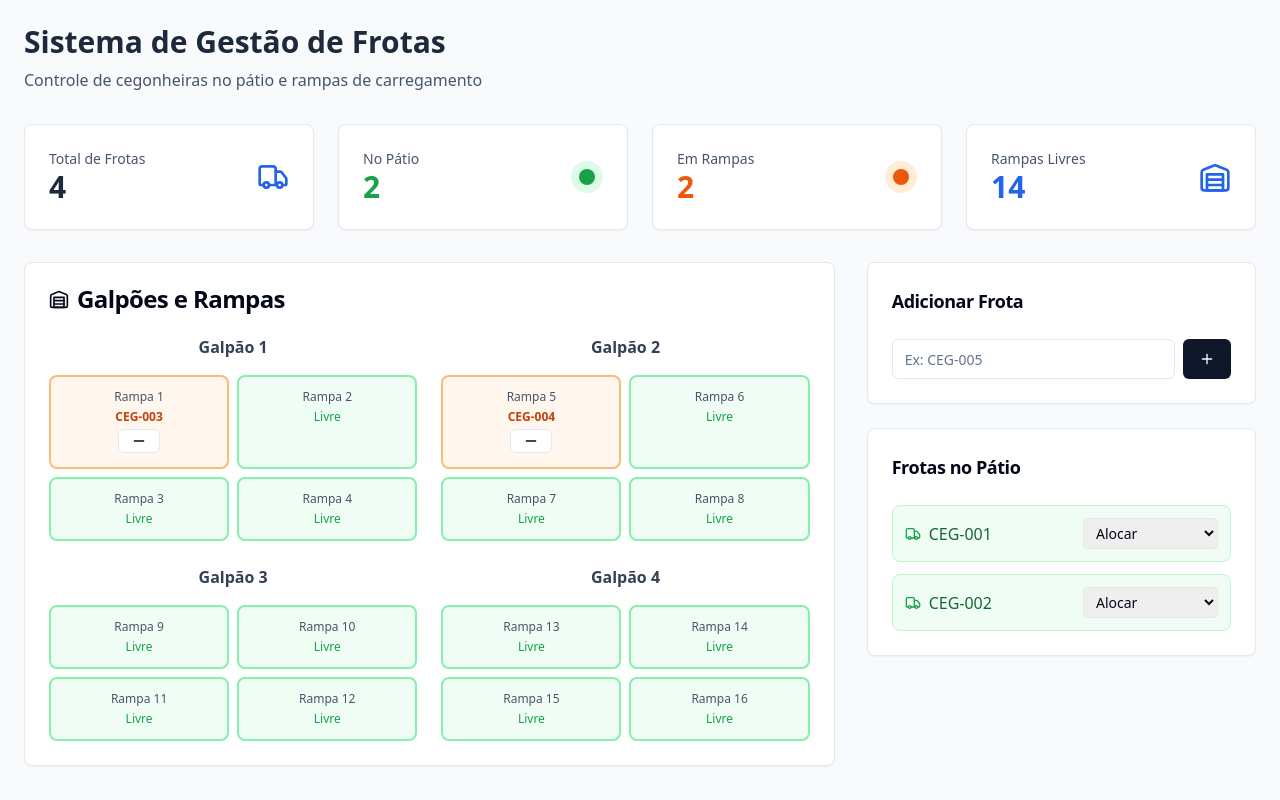
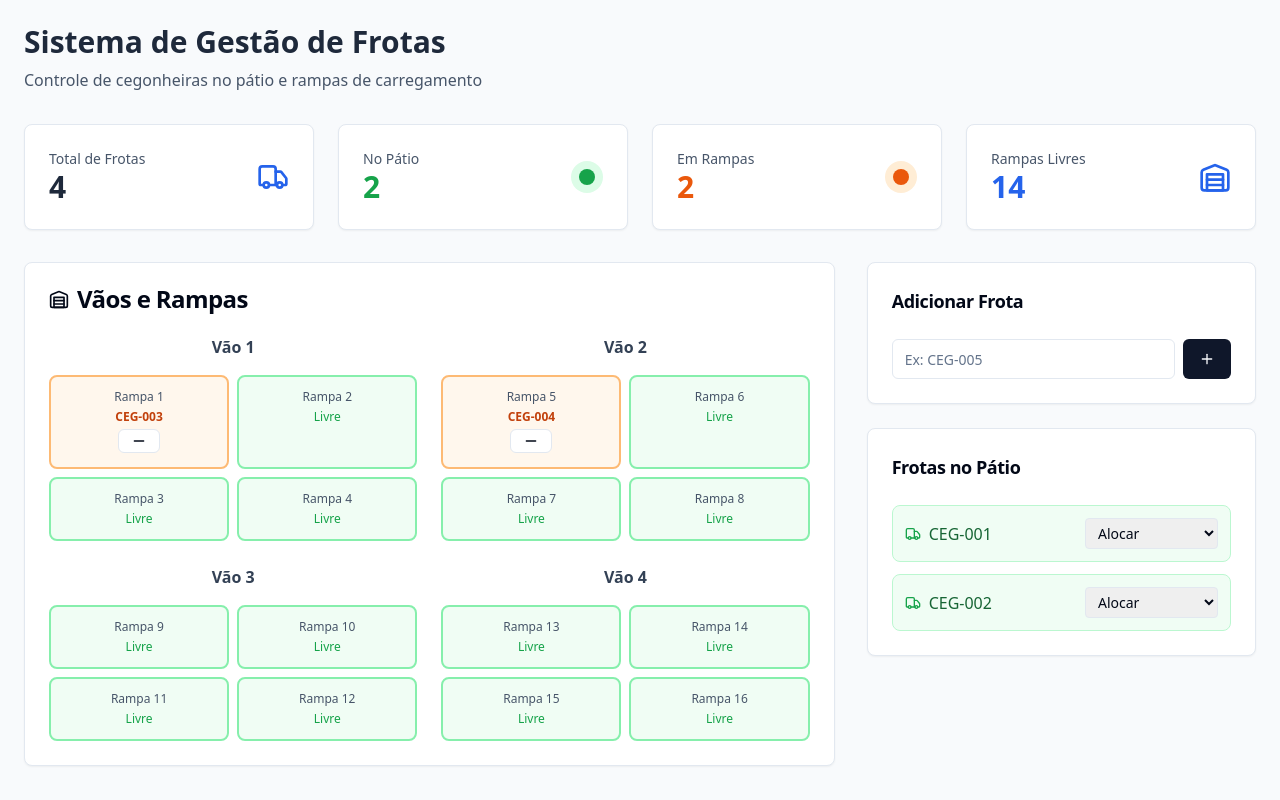
Before and after one commit to CarlosTh0/controle-de-rampas, a React (Vite) app: page / in a window 1280 px wide. Built offline with nearby package versions, Linux system fonts and the light colour scheme.

Commit message:
Rename "Galpão" to "Vão"
Update the UI to display "Vão" instead of "Galpão" for the warehouse sections.

```diff
--- a/src/components/Dashboard.tsx
+++ b/src/components/Dashboard.tsx
@@ -1,4 +1,3 @@
-
 import React, { useState } from 'react';
 import { Truck, Warehouse, Plus, Minus } from 'lucide-react';
 import { Button } from '@/components/ui/button';
@@ -36,7 +35,7 @@ const Dashboard = () => {
     const frota = frotas.find(f => f.id === frotaId);
     toast({
       title: "Frota Alocada",
-      description: `${frota?.numero} foi alocada na Rampa ${rampa}, Galpão ${galpao}`,
+      description: `${frota?.numero} foi alocada na Rampa ${rampa}, Vão ${galpao}`,
     });
   };
 
@@ -161,7 +160,7 @@ const Dashboard = () => {
               <CardHeader>
                 <CardTitle className="flex items-center gap-2">
                   <Warehouse className="h-5 w-5" />
-                  Galpões e Rampas
+                  Vãos e Rampas
                 </CardTitle>
               </CardHeader>
               <CardContent>
@@ -169,7 +168,7 @@ const Dashboard = () => {
                   {[1, 2, 3, 4].map(galpao => (
                     <div key={galpao} className="space-y-4">
                       <h3 className="font-semibold text-slate-700 text-center">
-                        Galpão {galpao}
+                        Vão {galpao}
                       </h3>
                       <div className="grid grid-cols-2 gap-2">
                         {Array.from({ length: 4 }, (_, i) => {
@@ -283,7 +282,7 @@ const Dashboard = () => {
 
                           return (
                             <option key={rampa} value={`${rampa}-${galpao}`}>
-                              Rampa {rampa} (G{galpao})
+                              Rampa {rampa} (V{galpao})
                             </option>
                           );
                         })}
```
